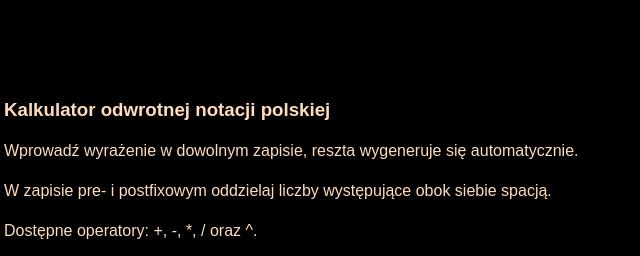
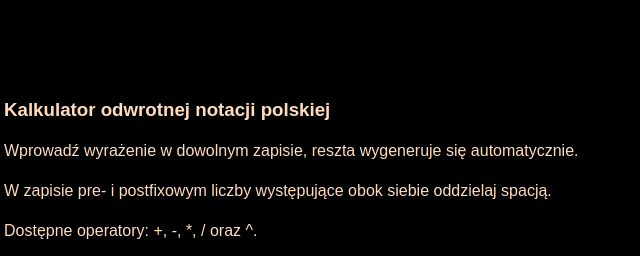
Before and after one commit to k144/k144.github.io, a plain HTML site: page narzędzia/onp/index.html in a window 1280 px wide. Shown: the top 256 px of the page, 286-926 px from the left. Drawn offline with Linux system fonts and the light colour scheme; files that its build step writes are made by us from their sources; files whose address does not match are found by name.

Commit message:
lepiej brzmiąca kolejność słów

```diff
--- a/narzędzia/onp/index.html
+++ b/narzędzia/onp/index.html
@@ -23,7 +23,7 @@
     <main>
         <h3>Kalkulator odwrotnej notacji polskiej</h3>
         <p>Wprowadź wyrażenie w dowolnym zapisie, reszta wygeneruje się automatycznie.</p>
-        <p>W zapisie pre- i postfixowym oddzielaj liczby występujące obok siebie spacją.</p>
+        <p>W zapisie pre- i postfixowym liczby występujące obok siebie oddzielaj spacją.</p>
         <p>Dostępne operatory:<span title="dodawanie"> +,</span><span title="odejmowanie"> -,</span><span title="mnożenie"> *,</span><span title="dzielenie"> / </span>oraz<span title="potęgowanie"> ^.</span></p>
         <div id="kalkulator">
             <div id="input">
```
